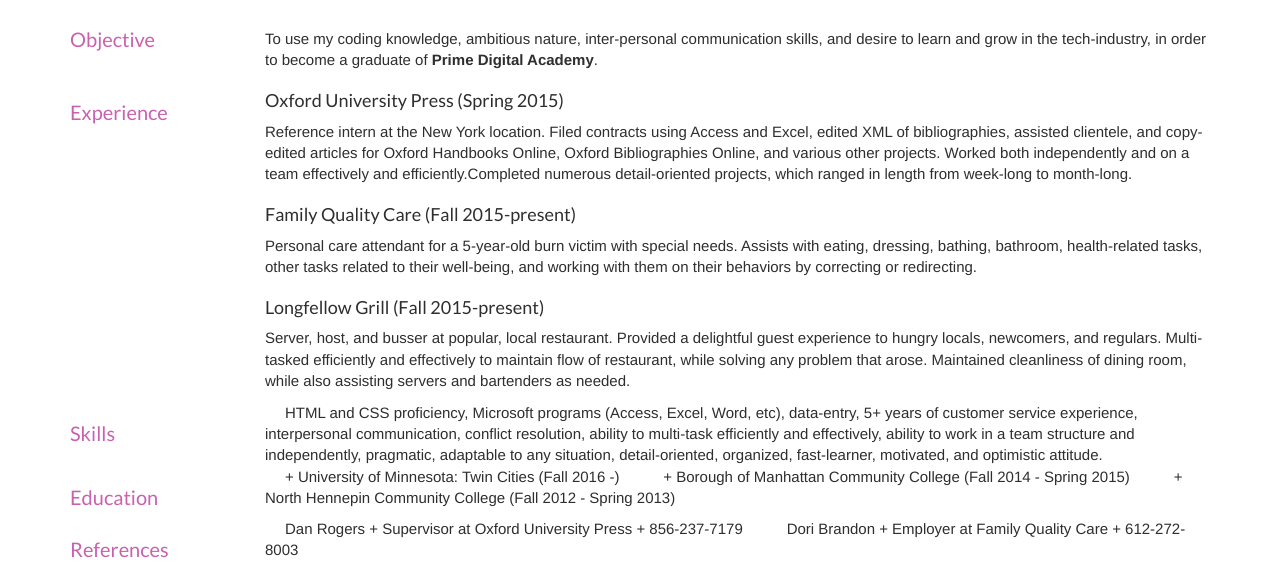
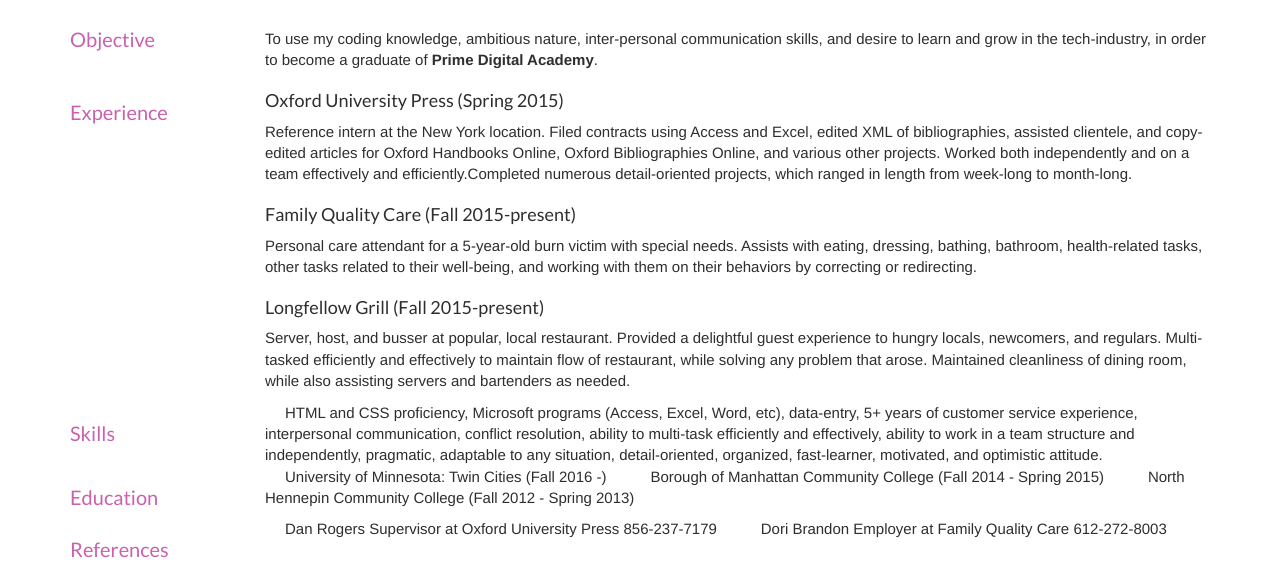
Before and after one commit to gemathre/gracemathre.github.io, a plain HTML site: page index.html in a window 1280 px wide. Shown: the part 522-1092 px from the top of the page. Drawn offline with nearby package versions, Linux system fonts and the light colour scheme.

Commit message:
Update index.html

```diff
--- a/index.html
+++ b/index.html
@@ -101,9 +101,11 @@
        <h3>Education</h3>
      </figure>
      <figure class="col-sm-10">
-       <p2>+ University of Minnesota: Twin Cities (Fall 2016 -)</p2>
-       <p2>+ Borough of Manhattan Community College (Fall 2014 - Spring 2015)</p2>
-       <p2>+ North Hennepin Community College (Fall 2012 - Spring 2013)</p2>
+       <p2>University of Minnesota: Twin Cities (Fall 2016 -)</p2>
+
+       <p2>Borough of Manhattan Community College (Fall 2014 - Spring 2015)</p2>
+
+       <p2>North Hennepin Community College (Fall 2012 - Spring 2013)</p2>
      </figure>
     </div>
 
@@ -112,8 +114,9 @@
        <h3>References</h3>
     </figure>
     <figure class="col-sm-10">
-      <p2>Dan Rogers + Supervisor at Oxford University Press + 856-237-7179</p2>
-      <p2>Dori Brandon + Employer at Family Quality Care + 612-272-8003</p2>
+      <p2>Dan Rogers  Supervisor at Oxford University Press  856-237-7179</p2>
+
+      <p2>Dori Brandon  Employer at Family Quality Care  612-272-8003</p2>
     </figure>
     </div>
   </section>
```
